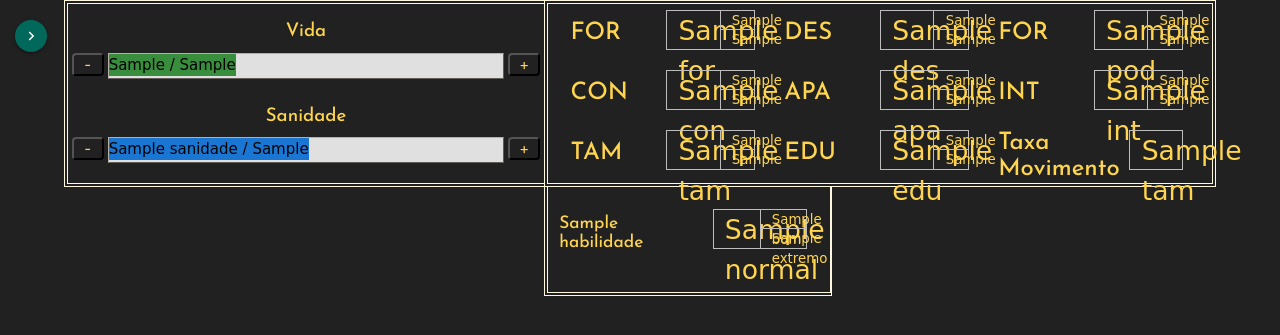
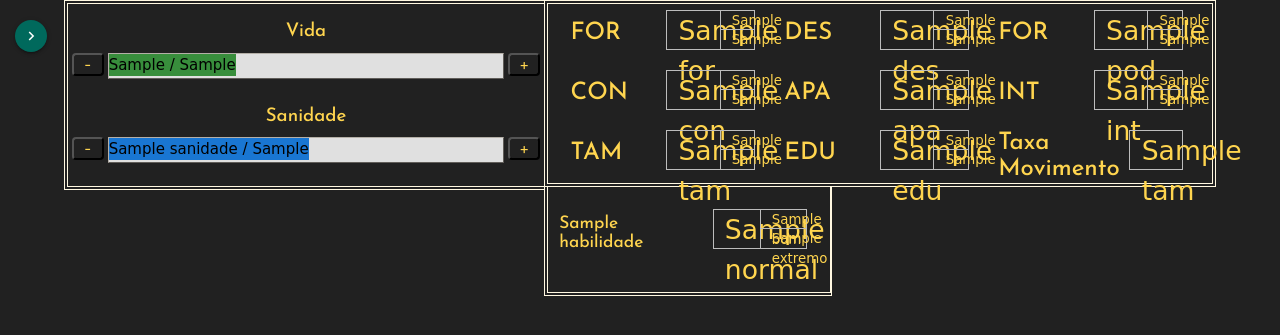
Before and after one commit to bkellym/escudoRPG, a Django app: template core/templates/core/ficha_cthulhu_upar.html in a window 1280 px wide. Shown: the top 335 px of the page. Run offline with Django 3.2, Linux system fonts and the light colour scheme; the template is opened without the code that fills it: most values are stand-ins (such as "Sample title", 1, 10 or a date in 2020); some libraries are stand-ins or nearby versions; some web fonts are replaced.

Commit message:
Corrige espaço de status ao subir nivel cthulhu

```diff
--- a/core/templates/core/ficha_cthulhu_upar.html
+++ b/core/templates/core/ficha_cthulhu_upar.html
@@ -38,7 +38,7 @@
 
 {% block conteudo %}
 
-<div class="col s5 col-esquerda">
+<div class="col s5 col-esquerda"  style="height:190px;">
     <!---------- Stats Inicio ---------->
     <div class="row row-title-barra" style="margin-top:18px;">
         <div class = 'col s12'> <h3> Vida </h3> </div>
```
